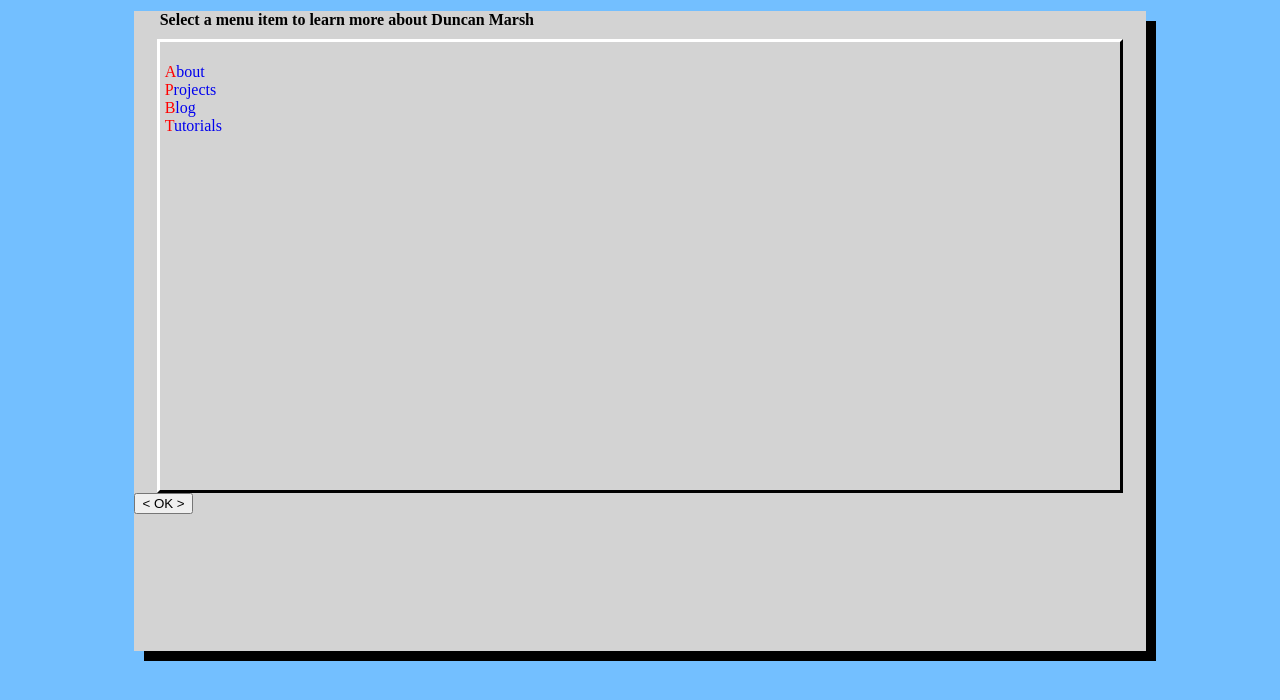
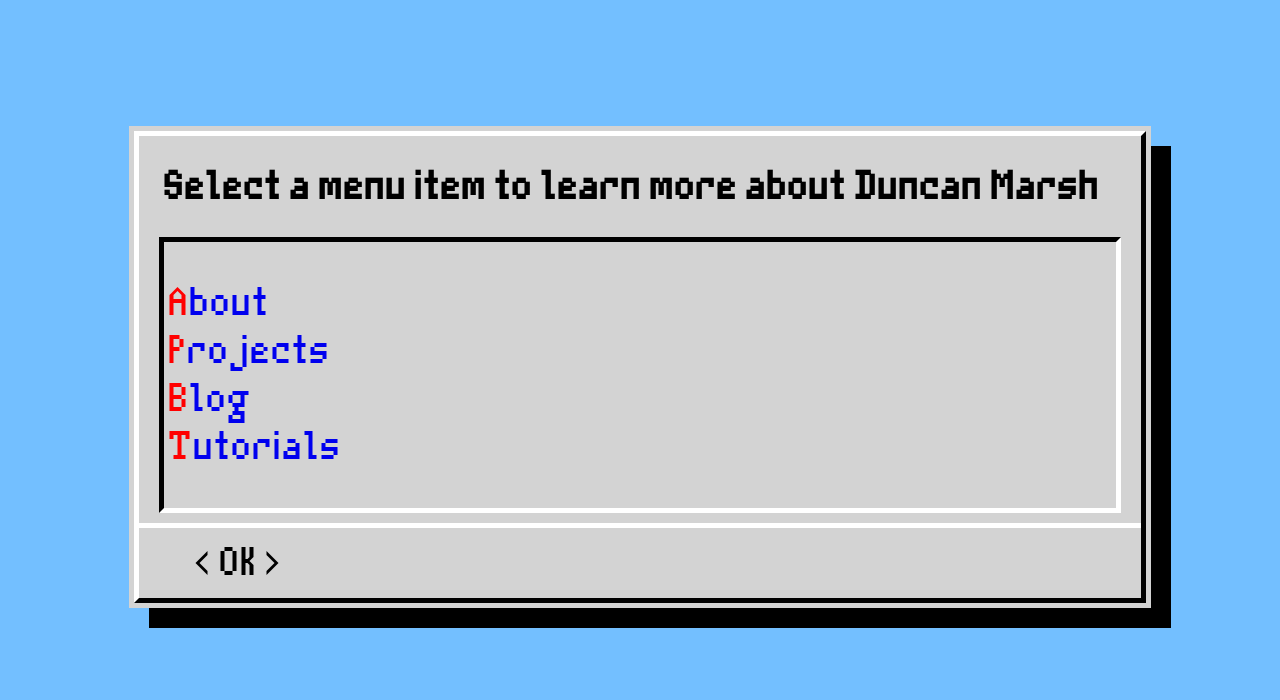
Before and after one commit to lawnjunk/website, a plain HTML site: page index.html in a window 1280 px wide. Drawn offline with Linux system fonts and the light colour scheme.

Commit message:
added CASTWO font and more css

```diff
--- a/index.html
+++ b/index.html
@@ -5,9 +5,11 @@
     <meta name="viewport" content="width=device-width">
     <title>Duncan Marsh</title>
     <link rel="stylesheet" href="style.css" type="text/css" media="screen" charset="utf-8">
+    <link href='https://fonts.googleapis.com/css?family=VT323' rel='stylesheet' type='text/css'>
   </head>
   <body>
     <header>
+      <section class="curses-window">
         <h1>Select a menu item to learn more about Duncan Marsh</h1>
         <nav>
           <ul>
@@ -17,8 +19,9 @@
             <li><a href="/tutorials.html"><span class="red">T</span>utorials</a></li>
           </ul>
         </nav>
-      <section>
+        <section class="button-containter">
           <button type="button">&lt; OK &gt;</button>
+        </section>
       </section>
     </header>
   </body>
--- a/style.css
+++ b/style.css
@@ -1,6 +1,13 @@
+@font-face {
+  font-family: CalsaleTwo;
+  src: url('fonts/CASTWO1.ttf') format('truetype');;
+}
+
 html {
   height: 100%;
+  font-family: 'CalsaleTwo';
 }
+
 body {
   background-color: #73bfff;
   height: 100%;
@@ -9,17 +16,18 @@ body {
 
 header {
   width: 80%;
-  height: 80%;
+  margin-top: 10%;
   margin-left: auto;
   margin-right: auto;
   background-color: #d3d3d3;
-  box-shadow: 10px 10px;
+  box-shadow: 20px 20px;
   margin-left: auto;
   margin-right: auto;
+  padding: 5px 5px 5px 5px;
 }
 
 h1 {
-  font-size: 100%;
+  font-size: 200%;
   width: 95%;
   margin-left: auto;
   margin-right: auto;
@@ -27,13 +35,13 @@ h1 {
 
 nav {
   width: 95%;
-  height: 70%;
+  height: auto;
   border: solid;
-  border-width: 3px;
+  border-width: 5px;
   margin-left: auto;
   margin-right: auto;
-  border-top-color: #fff;
-  border-left-color: #fff;
+  border-bottom-color: #fff;
+  border-right-color: #fff;
   padding: 0px;
 }
 
@@ -45,16 +53,17 @@ ul {
   margin-left: auto;
   margin-right: auto;
   padding: 5px;
+  font-size: 200%;
 }
 
 li {
 }
 
 li:hover {
-  background-color: #b3b3ff;
 }
 
 li:hover a {
+  background-color: #b3b3ff;
   color: #fff;
 }
 
@@ -62,6 +71,39 @@ a {
   text-decoration: none;
 }
 
+button {
+  border: none;
+  font-size: 200%;
+  color: #000;
+  background-color: #d3d3d3;
+  font-family: 'CalsaleTwo';
+}
+
+button:hover {
+  background-color: #b3b3ff;
+  font-size: 200%;
+  color: #fff;
+}
+
+.curses-window {
+  width: auto;
+  height: 98%;
+  border: solid;
+  border-width: 5px;
+  border-top-color: #fff;
+  border-left-color: #fff;
+}
+
+.button-containter {
+  margin-top: 10px;
+  border-top: solid;
+  border-width: 5px;
+  border-top-color: #fff;
+  padding-left: 5%;
+  padding-top: 10px;
+  padding-bottom: 10px;
+}
+
 .red {
   color: #f00;
 }
```
Also changed, not shown: fonts/CASTWO1.ttf (added). Lines whose indentation alone changed are shown as unchanged.
